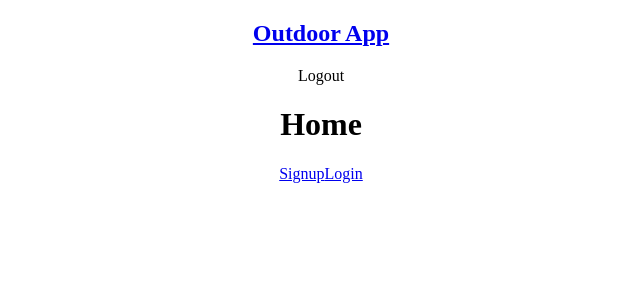
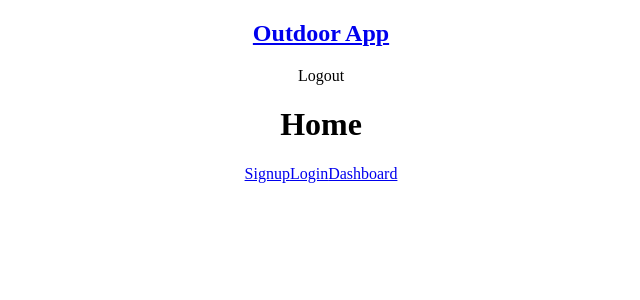
Before and after one commit to ermin-cahtarevic/outdoor-client, a React (Create React App) app: page / in a window 1280 px wide. Shown: the top 300 px of the page, without its empty margins (319-959 px from the left). Built offline with nearby package versions, Linux system fonts and the light colour scheme.

Commit message:
Add link to dashboard

```diff
--- a/src/components/Home.js
+++ b/src/components/Home.js
@@ -6,6 +6,7 @@ const Home = () => (
     <h1>Home</h1>
     <Link to="/signup">Signup</Link>
     <Link to="/login">Login</Link>
+    <Link to="/dashboard">Dashboard</Link>
   </div>
 );
 
```
